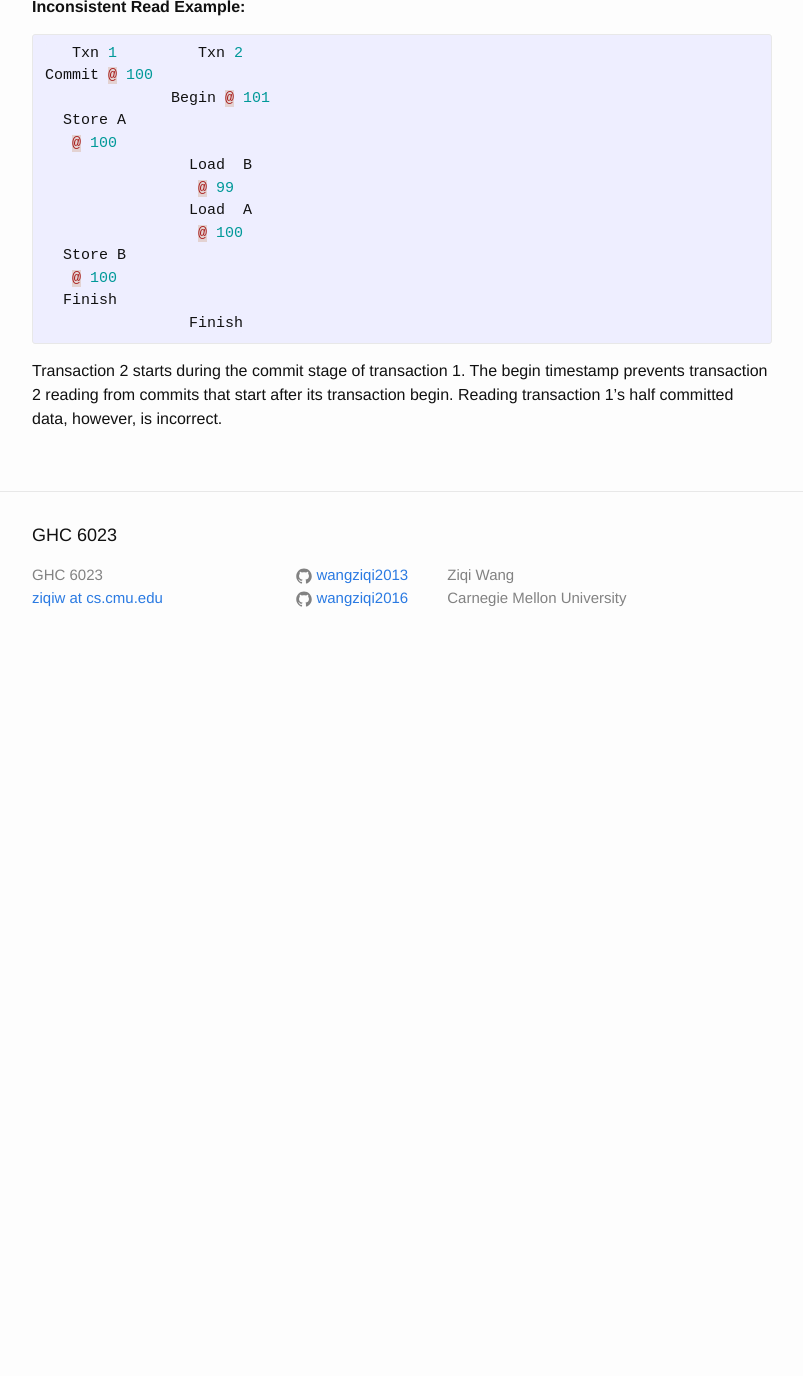
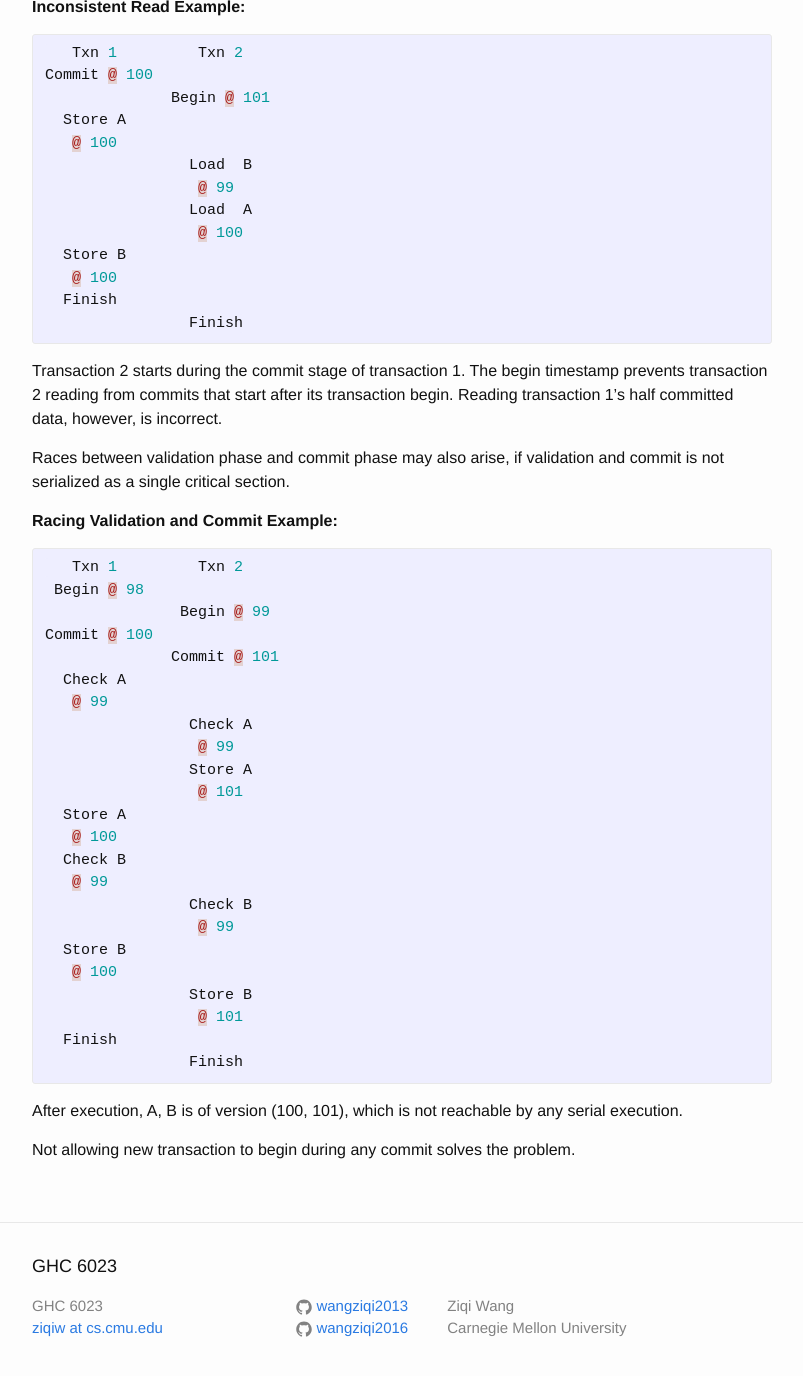
Before and after one commit to wangziqi2013/wangziqi2013.github.io, a Jekyll site: the page built from _posts/2018-03-15-SI-TM-Reducing-TM-Abort-Rates-Through-SI.markdown, in a window 1280 px wide and 1400 px high, scrolled down 2496 px. Shown: the top 1376 px of the window, without its empty margins (238-1041 px from the left). Built offline with Jekyll 4.4.1, drawn with Linux system fonts in a browser that asks for light colours; before the commit the page ends 3165 px from its top, so only the background shows below that.

Commit message:
Adding racing validation and commit

```diff
--- a/_posts/2018-03-15-SI-TM-Reducing-TM-Abort-Rates-Through-SI.markdown
+++ b/_posts/2018-03-15-SI-TM-Reducing-TM-Abort-Rates-Through-SI.markdown
@@ -100,3 +100,37 @@ Commit @ 100
 Transaction 2 starts during the commit stage of transaction 1. The begin timestamp prevents
 transaction 2 reading from commits that start after its transaction begin. Reading transaction 1's half
 committed data, however, is incorrect.
+
+Races between validation phase and commit phase may also arise, if validation and commit is not serialized as
+a single critical section.
+
+**Racing Validation and Commit Example:**
+{% highlight C %}
+   Txn 1         Txn 2
+ Begin @ 98
+               Begin @ 99
+Commit @ 100
+              Commit @ 101
+  Check A
+   @ 99
+                Check A
+                 @ 99
+                Store A
+                 @ 101
+  Store A
+   @ 100
+  Check B
+   @ 99
+                Check B
+                 @ 99
+  Store B
+   @ 100
+                Store B
+                 @ 101
+  Finish
+                Finish
+{% endhighlight %}
+
+After execution, A, B is of version (100, 101), which is not reachable by any serial execution.
+
+Not allowing new transaction to begin during any commit solves the problem.
```
